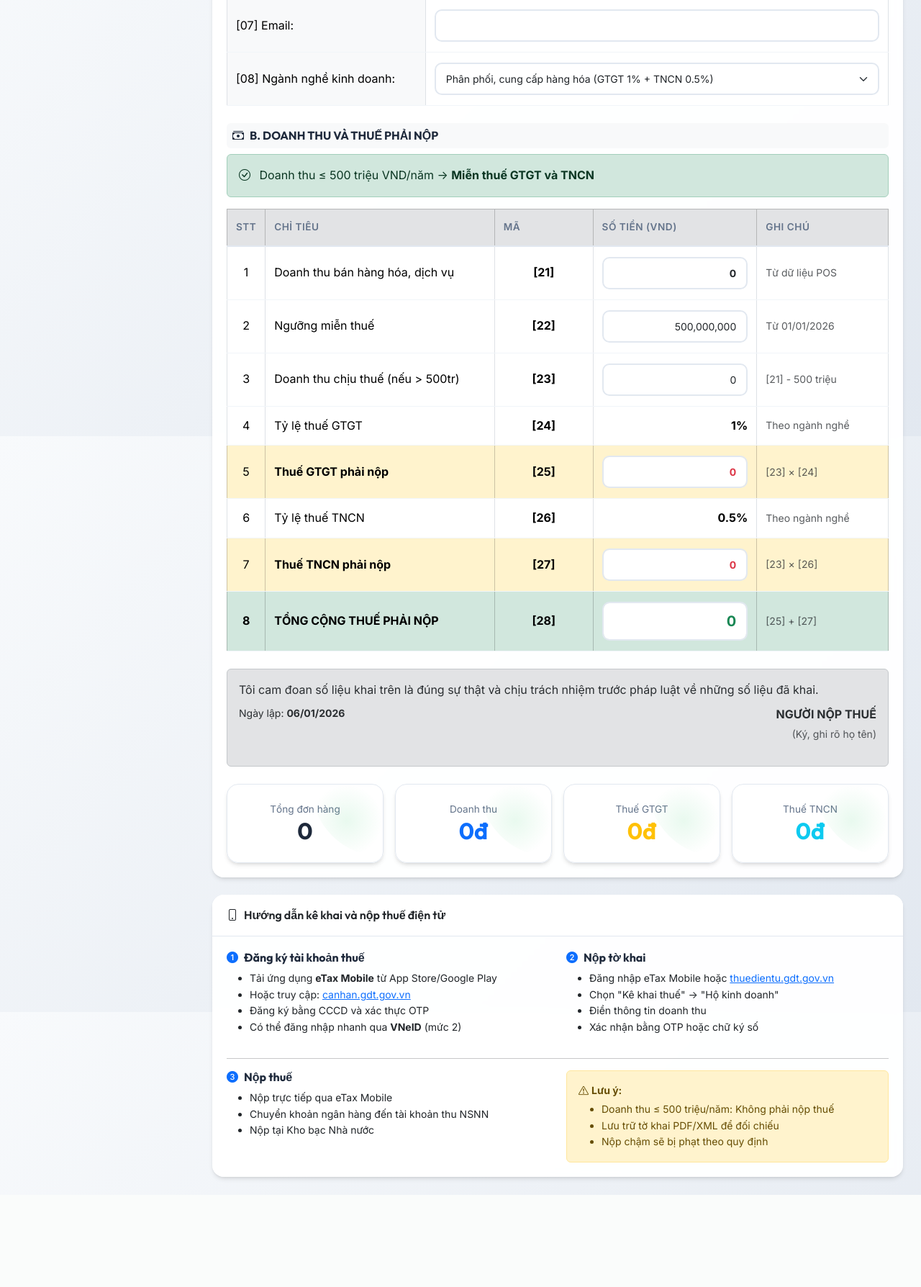
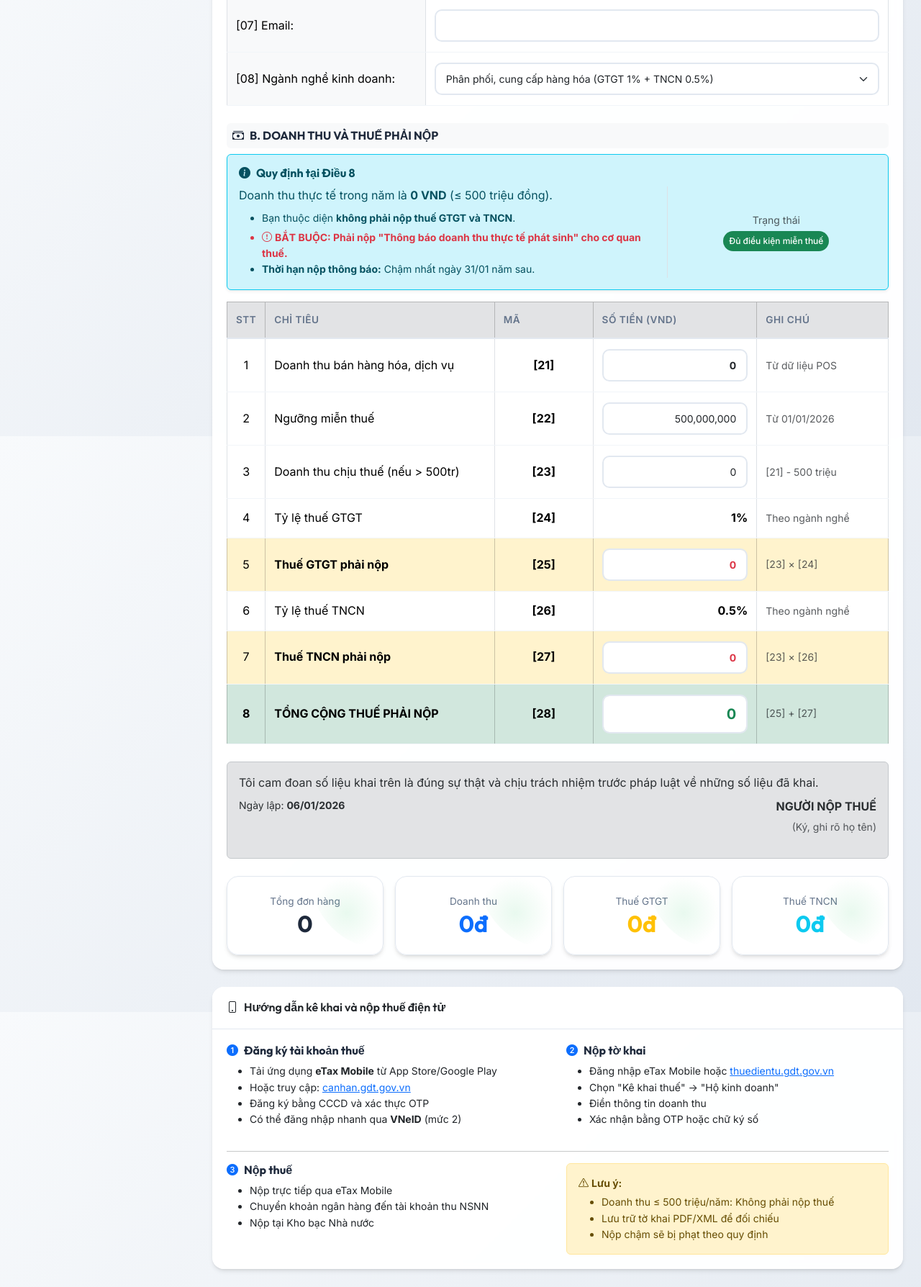
Before and after one commit to hoanganhxdht/koimart, a Flask app: page /tax/declaration in a window 1280 px wide. Shown: the part 1794-3582 px from the top of the page at 72% size. Before the commit the page ends 3454 px from the top, so only its background shows below. Run offline with Flask 3, Linux system fonts and the light colour scheme; a user stored in the database is signed in; data that the repository does not hold is empty.

Commit message:
Update tax declaration with Article 8 requirements

```diff
--- a/app/templates/tax/declaration.html
+++ b/app/templates/tax/declaration.html
@@ -318,9 +318,31 @@
                 <h6 class="fw-bold bg-light p-2 rounded"><i class="bi bi-cash-stack me-2"></i>B. DOANH THU VÀ THUẾ PHẢI
                     NỘP</h6>
 
-                {% if total_revenue <= 500000000 %} <div class="alert alert-success">
-                    <i class="bi bi-check-circle me-2"></i>
-                    Doanh thu ≤ 500 triệu VND/năm → <strong>Miễn thuế GTGT và TNCN</strong>
+                {% if total_revenue <= 500000000 %} <div class="alert alert-info border-info shadow-sm">
+                    <h6 class="alert-heading fw-bold"><i class="bi bi-info-circle-fill me-2"></i>Quy định tại Điều 8
+                    </h6>
+                    <div class="row">
+                        <div class="col-md-8">
+                            <p class="mb-2">
+                                Doanh thu thực tế trong năm là <strong>{{ '{:,.0f}'.format(total_revenue) }}
+                                    VND</strong> (≤ 500 triệu đồng).
+                            </p>
+                            <ul class="mb-0 small">
+                                <li class="mb-1">Bạn thuộc diện <strong>không phải nộp thuế GTGT và TNCN</strong>.</li>
+                                <li class="text-danger fw-bold">
+                                    <i class="bi bi-exclamation-circle me-1"></i>BẮT BUỘC: Phải nộp "Thông báo doanh thu
+                                    thực tế phát sinh" cho cơ quan thuế.
+                                </li>
+                                <li><strong>Thời hạn nộp thông báo:</strong> Chậm nhất ngày 31/01 năm sau.</li>
+                            </ul>
+                        </div>
+                        <div class="col-md-4 d-flex align-items-center justify-content-center border-start">
+                            <div class="text-center">
+                                <span class="d-block text-muted small mb-1">Trạng thái</span>
+                                <span class="badge bg-success p-2">Đủ điều kiện miễn thuế</span>
+                            </div>
+                        </div>
+                    </div>
             </div>
             {% endif %}
 
```
